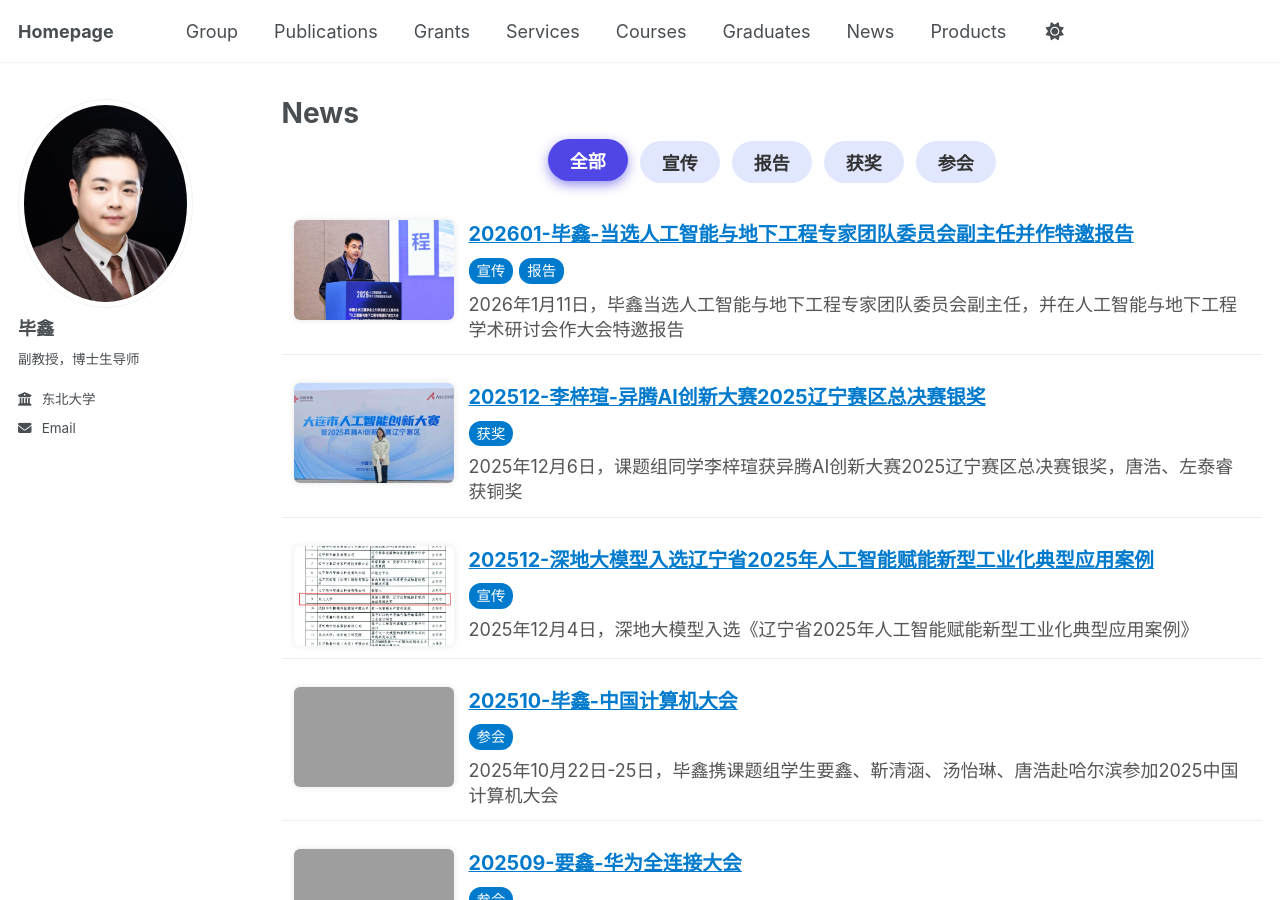
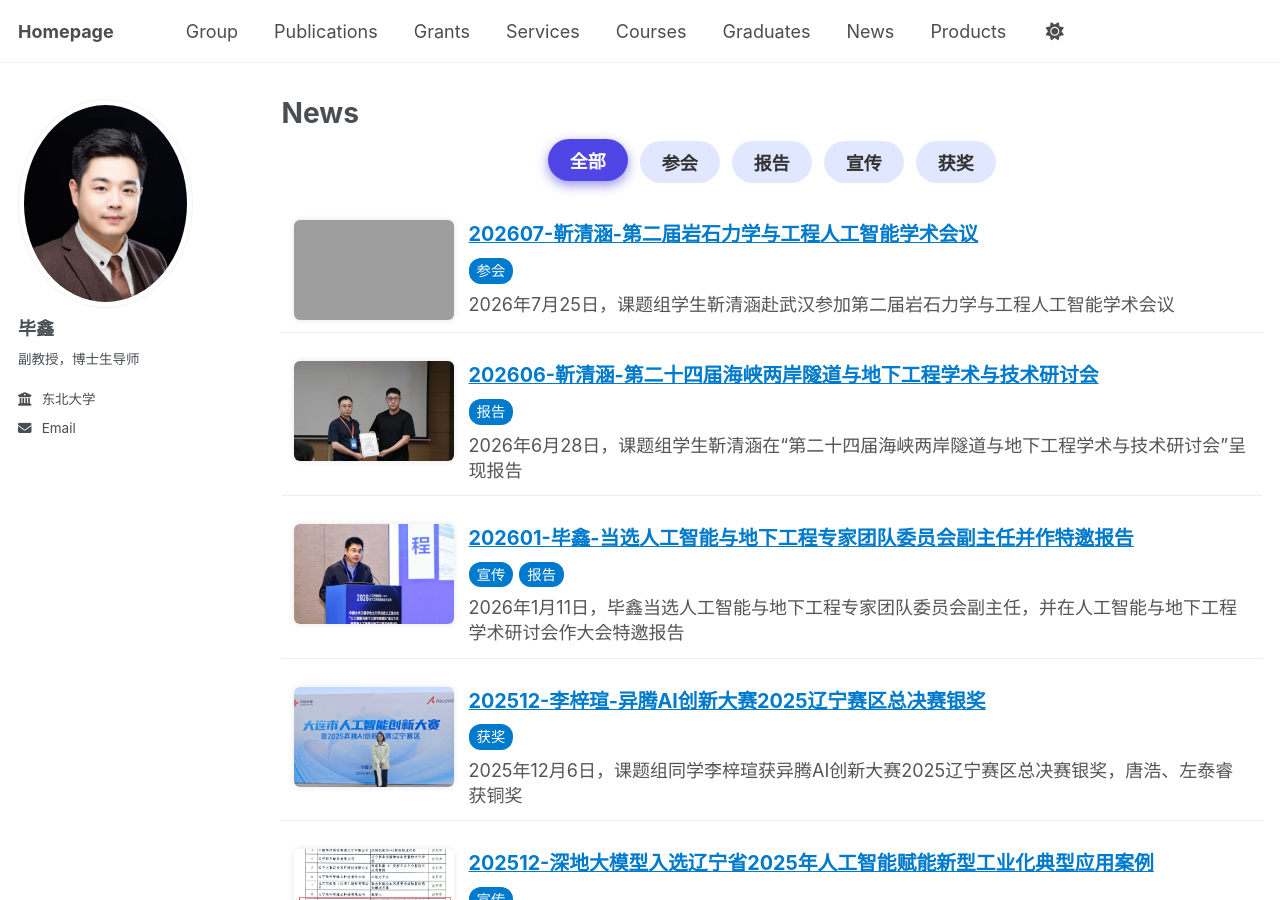
Before and after one commit to IDME-AI/IDME-AI.github.io, a Jekyll site: the page built from _pages/news.md, in a window 1280 px wide and 900 px high. Built offline with Jekyll 4.4.1, drawn with Linux system fonts in a browser that asks for light colours; grey boxes are pictures that could not be loaded.

Commit message:
Initial commit

```diff
--- a/_data/gallery.yml
+++ b/_data/gallery.yml
@@ -1,3 +1,13 @@
+- src: /images/news/202607-靳清涵-第二届岩石力学与工程人工智能学术会议.jpg
+  title: 202607-靳清涵-第二届岩石力学与工程人工智能学术会议
+  tags: [参会]
+  description: 2026年7月25日，课题组学生靳清涵赴武汉参加第二届岩石力学与工程人工智能学术会议
+
+- src: /images/news/202606-靳清涵-第二十四届海峡两岸隧道与地下工程学术与技术研讨会.jpg
+  title: 202606-靳清涵-第二十四届海峡两岸隧道与地下工程学术与技术研讨会
+  tags: [报告]
+  description: 2026年6月28日，课题组学生靳清涵在“第二十四届海峡两岸隧道与地下工程学术与技术研讨会”呈现报告
+
 - src: /images/news/202601-毕鑫-当选人工智能与地下工程专家团队委员会副主任.jpg
   title: 202601-毕鑫-当选人工智能与地下工程专家团队委员会副主任并作特邀报告
   tags: [宣传,报告]
```
Also changed, not shown: images/news/202606-靳清涵-第二十四届海峡两岸隧道与地下工程学术与技术研讨会.jpg (added), 1 other file.
